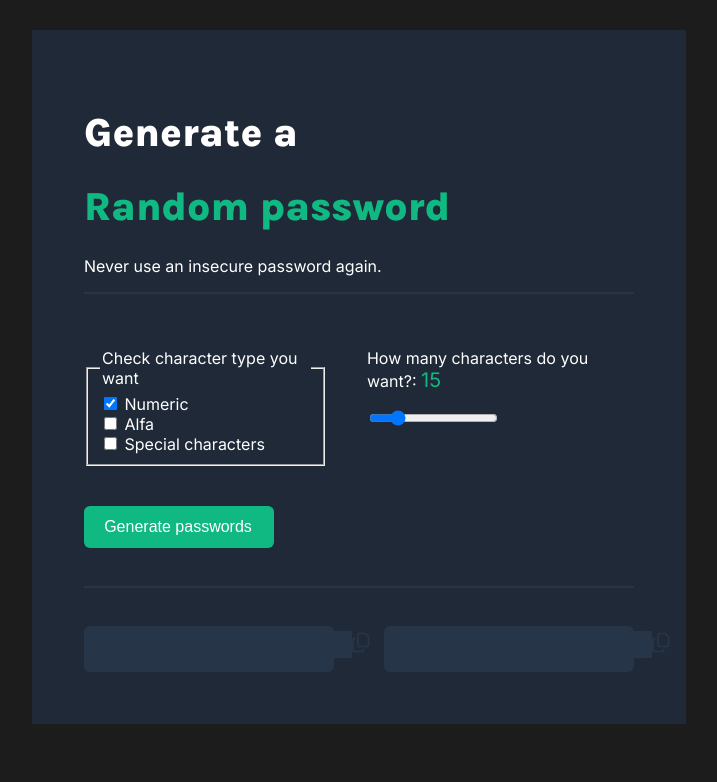
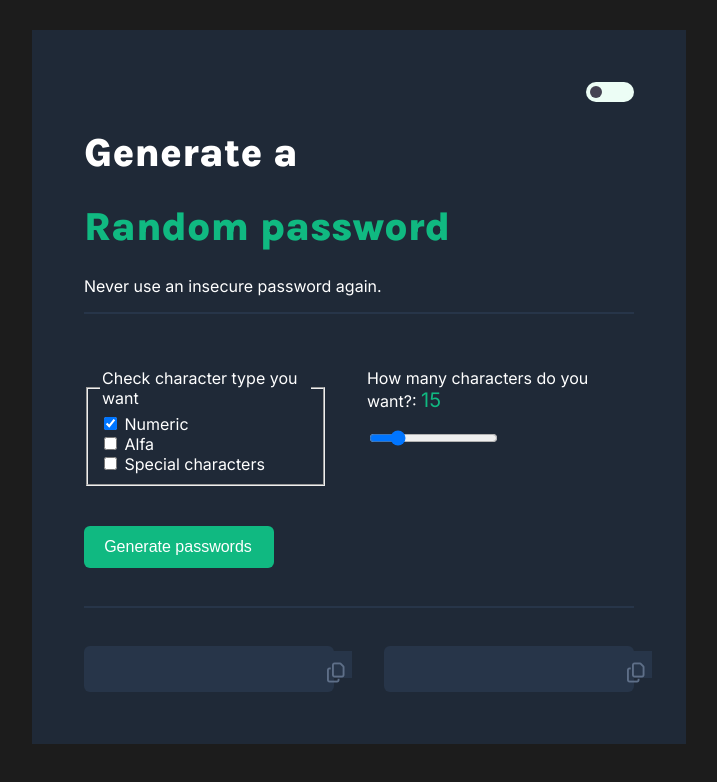
Before and after one commit to teytap/Password-Generator, a plain HTML site: page index.html in a window 1280 px wide. Shown: the whole page, without its empty margins (281-998 px from the left). Drawn offline with Linux system fonts and the light colour scheme.

Commit message:
added toggler

```diff
--- a/App.js
+++ b/App.js
@@ -91,6 +91,13 @@ let copyEl = document.getElementById("copy");
 let copyEl2 = document.getElementById("copy2");
 let val = 15;
 
+let container = document.querySelector(".container");
+document.getElementById("toggler").addEventListener("change", (event) => {
+  event.target.checked
+    ? container.removeAttribute("data-theme")
+    : container.setAttribute("data-theme", "dark");
+});
+
 function passwordGenerator() {
   let numericEl = document.getElementById("numeric");
   let alfaEl = document.getElementById("alfa");
--- a/index.html
+++ b/index.html
@@ -20,17 +20,30 @@
     <title>Password-Generator</title>
   </head>
   <body>
-    <div class="container">
+    <div class="container" data-theme="dark">
+      <div class="controller-row">
+        <label class="switch">
+          <input id="toggler" type="checkbox" />
+          <span class="slider round"></span>
+        </label>
+      </div>
       <h1>Generate a</h1>
       <h1 class="headerTwo">Random password</h1>
       <p class="slogan">Never use an insecure password again.</p>
-      <hr>
+      <hr />
       <div class="row">
-        <div class="check-col"><p id="check-box-message"></p>
+        <div class="check-col">
+          <p id="check-box-message"></p>
           <fieldset>
             <legend>Check character type you want</legend>
             <div>
-    <input type="checkbox" id="numeric" name="array" value="numeric" checked="checked"/>
+              <input
+                type="checkbox"
+                id="numeric"
+                name="array"
+                value="numeric"
+                checked="checked"
+              />
               <label for="numeric">Numeric</label>
             </div>
             <div>
@@ -38,31 +51,43 @@
               <label for="alfa">Alfa</label>
             </div>
             <div>
-    <input type="checkbox" id="special-char" name="array" value="special-char" />
+              <input
+                type="checkbox"
+                id="special-char"
+                name="array"
+                value="special-char"
+              />
               <label for="special-char">Special characters</label>
             </div>
           </fieldset>
         </div>
         <div class="slidecontainer">
-  <p>How many characters do you want?: <span id="value_display">15</span></p>
-  <input type="range" min="4" max="64" value="15" id="main" onInput="change_value()">
+          <p>
+            How many characters do you want?: <span id="value_display">15</span>
+          </p>
+          <input
+            type="range"
+            min="4"
+            max="64"
+            value="15"
+            id="main"
+            onInput="change_value()"
+          />
           <p id="value_display"></p>
         </div>
       </div>
-
-
 
       <button onClick="passwordGenerator()">Generate passwords</button>
       <hr />
       <div class="row">
         <div class="col">
-          <span><input type="text" id="password1"></input></span>
+          <span><input type="text" id="password1" /></span>
           <span
             ><a href="#" id="copy"><i class="fa-regular fa-copy"></i></a
           ></span>
         </div>
         <div class="col">
-          <span><input type="text" id="password2"></input></span>
+          <span><input type="text" id="password2" /></span>
           <span
             ><a href="#" id="copy2"><i class="fa-regular fa-copy"></i></a
           ></span>
--- a/style.css
+++ b/style.css
@@ -1,6 +1,22 @@
+:root,
+[data-theme="default"] {
+  --bg-color: #ecfdf5;
+  --switch-on-color: #444352;
+  --switch-off-color: #ccc;
+  --toggler-color: #fff;
+  --p-color: #6b7280;
+}
+[data-theme="dark"] {
+  --bg-color: #1f2937;
+  --switch-on-color: #fff;
+  --switch-off-color: #ecfdf5;
+  --toggler-color: #444352;
+  --p-color: white;
+}
+
 body {
   background: #1c1c1c;
-  color: white;
+
   font-family: "Inter", sans-serif;
 }
 h1 {
@@ -30,9 +46,9 @@ button:hover {
   background: #159067;
 }
 .container {
-  background: #1f2937;
+  background: var(--bg-color);
   width: 550px;
-
+  color: var(--p-color);
   display: block;
   margin: 0 auto;
   margin-top: 30px;
@@ -99,3 +115,83 @@ button:hover {
 fieldset {
   margin-top: 20px;
 }
+/* toggler */
+
+.controller-row {
+  text-align: right;
+}
+
+.switch {
+  position: relative;
+  display: inline-block;
+  width: 48px;
+  height: 20px;
+}
+
+/* Hide default HTML checkbox */
+.switch input {
+  opacity: 0;
+  width: 0;
+  height: 0;
+}
+
+/* The slider */
+.slider {
+  position: absolute;
+  cursor: pointer;
+  top: 0;
+  left: 0;
+  right: 0;
+  bottom: 0;
+  background-color: var(--switch-off-color);
+  -webkit-transition: 0.4s;
+  transition: 0.4s;
+}
+
+.slider:before {
+  position: absolute;
+  content: "";
+  height: 12px;
+  width: 12px;
+  left: 4px;
+  bottom: 4px;
+  background-color: var(--toggler-color);
+  -webkit-transition: 0.4s;
+  transition: 0.4s;
+}
+
+input:checked + .slider {
+  background-color: var(--switch-on-color);
+}
+
+input:checked + .slider:before {
+  -webkit-transform: translateX(26px);
+  -ms-transform: translateX(26px);
+  transform: translateX(26px);
+}
+
+/* Rounded sliders */
+.slider.round {
+  border-radius: 20px;
+}
+
+.slider.round:before {
+  border-radius: 50%;
+}
+
+.fa-copy {
+  position: relative;
+  left: -25px;
+  top: 10px;
+  cursor: pointer;
+  color: #5e6f88;
+  transition: color 0.3s;
+}
+
+.fa-copy:hover {
+  color: white;
+}
+
+.fa-copy:active {
+  color: #4adf86;
+}
```
Also changed, not shown: 1 other file. Lines whose indentation alone changed are shown as unchanged.
